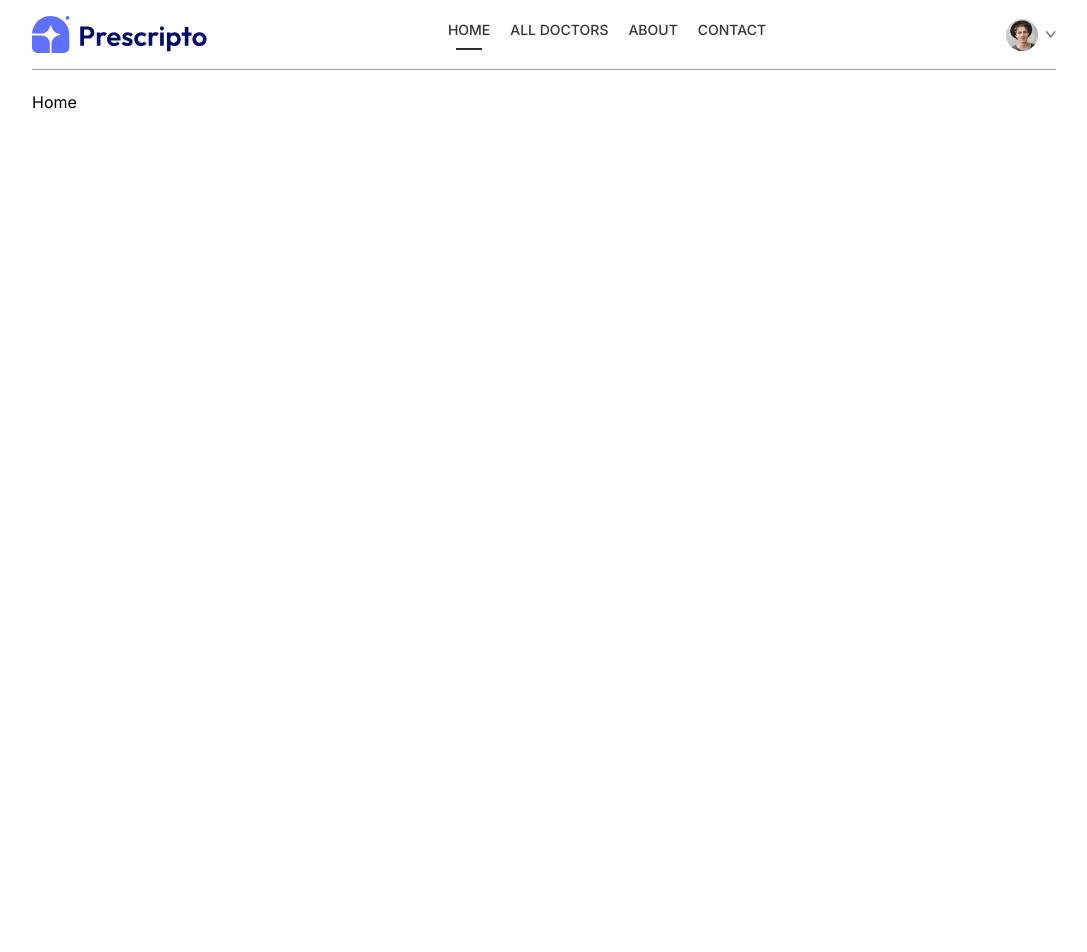
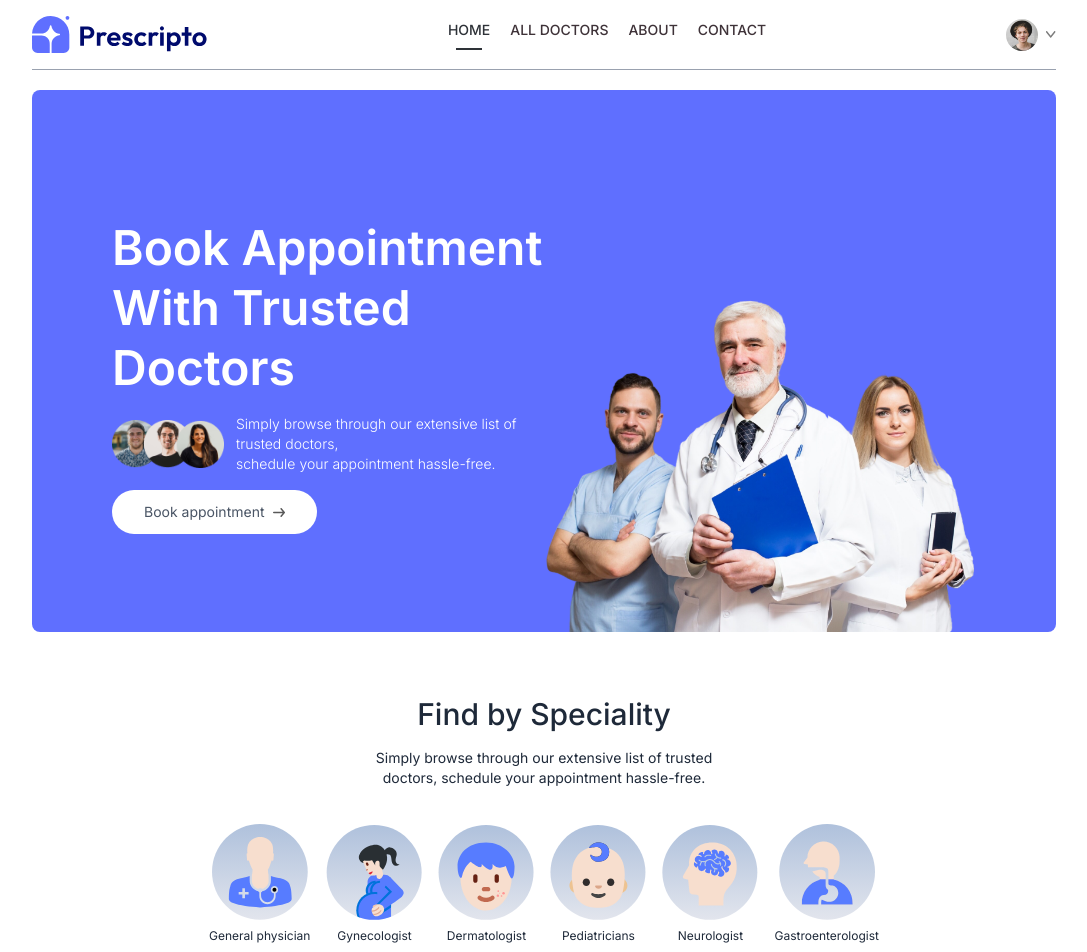
Before and after one commit to David-Jesse/prescripto, a React (Vite) app: page / in a window 1280 px wide. Shown: the top 952 px of the page, without its empty margins (96-1183 px from the left). Before the commit the page ends 800 px from the top, so only its background shows below. Built offline with nearby package versions, Linux system fonts and the light colour scheme; the HTML template or start-up script is replaced by a standard one.

Commit message:
feat:added the Header and the speciality component

```diff
--- /dev/null
+++ b/src/components/Header.tsx
@@ -0,0 +1,31 @@
+import group_profiles from '../assets/group_profiles.png'
+import arrow_icon from '../assets/arrow_icon.svg'
+import header_img from '../assets/header_img.png'
+
+const Header = () => {
+    return (
+        <div className={'flex flex-col md:flex-row flex-wrap bg-[#5f6fff] rounded-lg px-6 md:px-10 lg:px-20'}>
+            {/*Left section*/}
+            <div className={'md:w-1/2 flex flex-col items-start gap-4 justify-center py-10 m-auto md:py-[10vw] md:mb-[-30px]'}>
+                <p className={'text-3xl md:texl-4cl lg:text-5xl font-semibold text-white leading-tight md:leading-tight lg:leading-tight'}>
+                    Book Appointment <br/>
+                    With Trusted Doctors
+                </p>
+                <div className={'flex flex-col md:flex-row items-center gap-3 text-sm text-white font-light'}>
+                    <img src={group_profiles} className={'w-28'} alt="group-profiles"/>
+                    <p>Simply browse through our extensive list of trusted doctors, <br className={'hidden sm:block'}/> schedule your appointment hassle-free.</p>
+                </div>
+                <a href="#speciality" className={'flex items-center gap-2 bg-white py-3 px-8 text-gray-600 text-sm m-auto md:m-0 hover:scale-105 transition-all rounded-full duration-300'}>
+                    Book appointment <img src={arrow_icon} className={'w-3'} alt="arrow-icon"/>
+                </a>
+            </div>
+
+            {/*  Right section*/}
+            <div className={'md:w-1/2 relative'}>
+                <img src={header_img} className={'w-full md:absolute bottom-0 h-auto rounded-lg'} alt="hero-header-img"/>
+            </div>
+        </div>
+    )
+}
+
+export default Header;
--- /dev/null
+++ b/src/components/speciality-menu.tsx
@@ -0,0 +1,23 @@
+import {specialityData} from '../data.ts'
+import {Link} from "react-router-dom";
+
+
+const SpecialityMenu = () => {
+    return (
+        <div id={'speciality'} className={'flex flex-col items-center gap-4 py-16 text-gray-800'}>
+            <h1 className={'text-3xl font-medium'}>Find by Speciality</h1>
+            <p className={'sm:w-1/3 text-center text-sm'}>Simply browse through our extensive list of trusted doctors, schedule your appointment hassle-free.</p>
+
+            <div className={'flex items-center sm:justify-center gap-4 pt-5 w-full overflow-scroll'}>
+                {specialityData.map((item, index) => (
+                    <Link onClick={() => scrollTo(0,0)} to={`/doctors/${item.speciality}`} key={index} className={'flex flex-col items-center text-xs cursor-pointer flex-shrink-0 hover:translate-y-[10px] transition-all duration-400'}>
+                        <img className={'w-16 sm:w-24 mb-2'} src={item.image} alt="image"/>
+                        <p>{item.speciality}</p>
+                    </Link>
+                ))}
+            </div>
+        </div>
+    )
+}
+
+export default SpecialityMenu;
--- /dev/null
+++ b/src/data.ts
@@ -0,0 +1,33 @@
+import Dermatologist from './assets/Dermatologist.svg'
+import Gastroenterologist from './assets/Gastroenterologist.svg'
+import General_physician from './assets/General_physician.svg'
+import Gynecologist from './assets/Gynecologist.svg'
+import Neurologist from './assets/Neurologist.svg'
+import Pediatricians from './assets/Pediatricians.svg'
+
+export const specialityData = [
+    {
+        speciality: 'General physician',
+        image: General_physician
+    },
+    {
+        speciality: 'Gynecologist',
+        image: Gynecologist
+    },
+    {
+        speciality: 'Dermatologist',
+        image: Dermatologist
+    },
+    {
+        speciality: 'Pediatricians',
+        image: Pediatricians
+    },
+    {
+        speciality: 'Neurologist',
+        image: Neurologist
+    },
+    {
+        speciality: 'Gastroenterologist',
+        image: Gastroenterologist
+    },
+]
--- a/src/index.css
+++ b/src/index.css
@@ -16,3 +16,7 @@ ul {
     list-style: none;
     text-decoration: none;
 }
+
+::-webkit-scrollbar {
+    @apply hidden;
+}
--- a/src/pages/Home.tsx
+++ b/src/pages/Home.tsx
@@ -1,10 +1,12 @@
-
+import Header from "../components/Header.tsx";
+import SpecialityMenu from "../components/speciality-menu.tsx";
 
 const Home = () => {
     return (
-        <h1>
-            Home
-        </h1>
+        <div>
+            <Header />
+            <SpecialityMenu />
+        </div>
     )
 }
 
```
